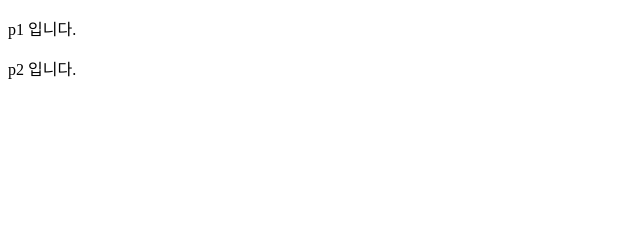
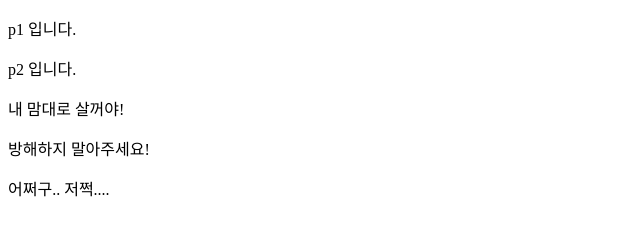
Before and after one commit to cholekim/MyHelloRepo, a plain HTML site: page index.html in a window 1280 px wide. Shown: the whole page, without its empty margins (0-640 px from the left). Drawn offline with Linux system fonts and the light colour scheme.

Commit message:
p x 3 added

```diff
--- a/index.html
+++ b/index.html
@@ -9,5 +9,8 @@
 <body>
     <p>p1 입니다.</p>
     <p>p2 입니다.</p>
+    <p>내 맘대로 살꺼야!</p>
+    <p>방해하지 말아주세요!</p>
+    <p>어쩌구.. 저쩍....</p>
 </body>
 </html>
```
